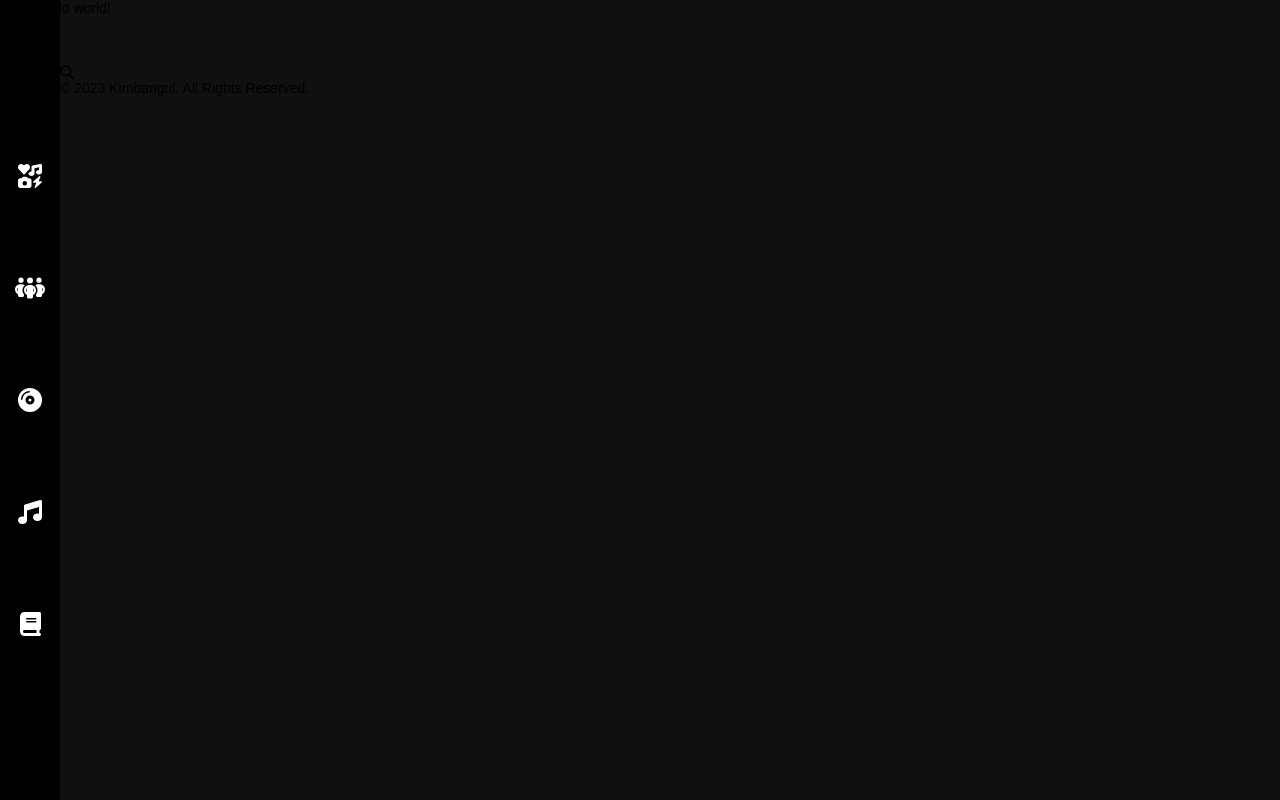
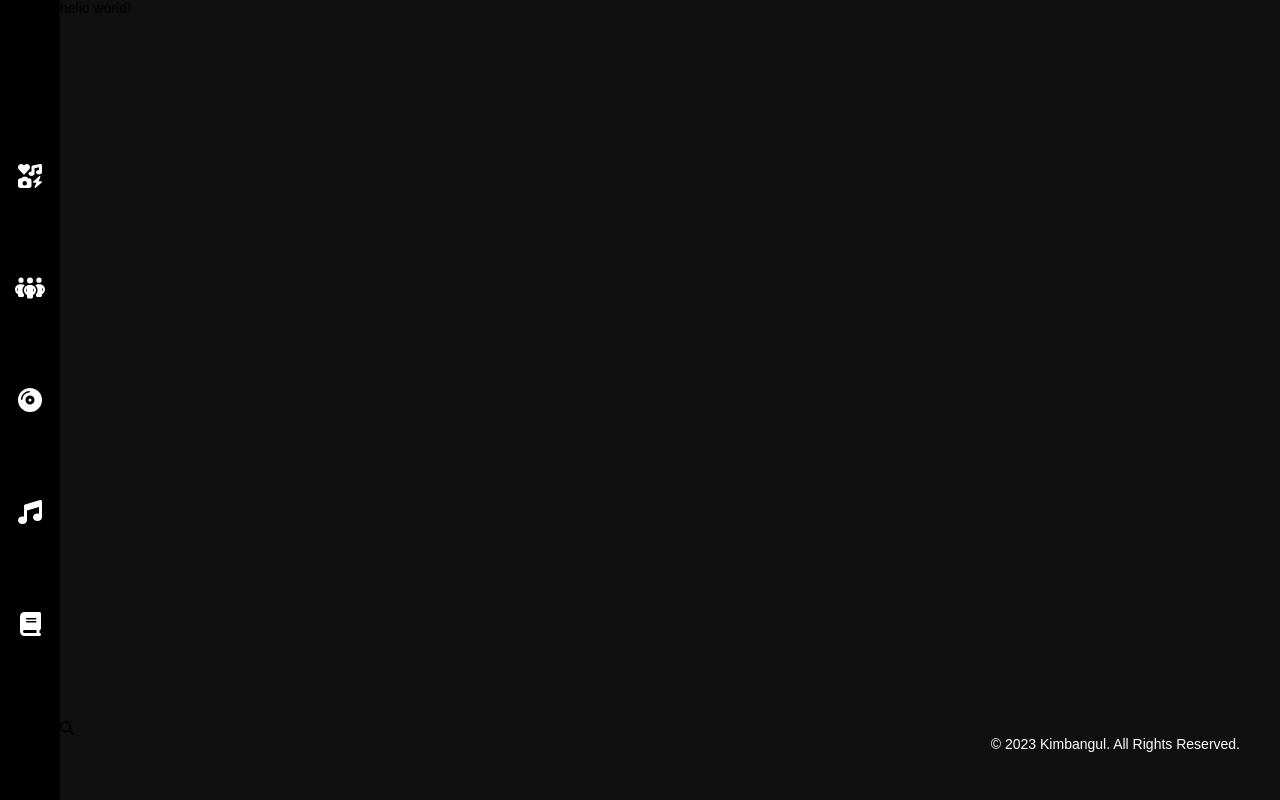
Before and after one commit to Kimbangul/lanalogue, a Next.js app: page / in a window 1280 px wide. Built offline with nearby package versions, Linux system fonts and the light colour scheme.

Commit message:
style: styling layout

```diff
--- a/src/app/layout.tsx
+++ b/src/app/layout.tsx
@@ -1,4 +1,4 @@
-import GlobalStyle from "@/components/common/GlobalStyle";
+import GlobalStyle, {Contents} from "@/components/common/GlobalStyle";
 import ClientProvider from "@/components/common/ClientProvider";
 import FooterView from "@/components/layout/footer/FooterView";
 import HeaderContainer from "@/components/layout/header/HeaderContainer";
@@ -17,7 +17,9 @@ export default function RootLayout({children}: { children: React.ReactNode
       <body>
         <WrapperView>
         <HeaderContainer />
-        {children}
+        <Contents>
+          {children}
+        </Contents>
         <FooterView />
         </WrapperView>
       </body>
--- a/src/components/common/GlobalStyle.ts
+++ b/src/components/common/GlobalStyle.ts
@@ -1,6 +1,6 @@
 'use client'
 
-import { createGlobalStyle } from 'styled-components';
+import styled, { createGlobalStyle } from 'styled-components';
 import theme from '@/utils/Theme';
 
 const GlobalStyle = createGlobalStyle`
@@ -45,4 +45,8 @@ const GlobalStyle = createGlobalStyle`
 
 `;
 
+export const Contents = styled.section`
+  flex-grow: 1;
+`
+
 export default GlobalStyle;
--- a/src/components/layout/footer/FooterStyle.ts
+++ b/src/components/layout/footer/FooterStyle.ts
@@ -6,9 +6,21 @@ export const Footer = {
     background:${props => props.theme.color.bg};
   `,
   Inner: styled.div`
-    max-width: 1200px;
+    /* max-width: 1200px; */
     width: 100%;
     margin: 0 auto;
     padding: 4.8rem 0;
-  `
+  `,
+  List: styled.ul`
+
+  `,
+  Item: styled.li`
+
+  `,
+  Copy: styled.p`
+    color: #fff;
+    font-size: 1.4rem;
+    text-align: right;
+    padding: 0 4rem;
+  `,
 }
--- a/src/components/layout/footer/FooterView.tsx
+++ b/src/components/layout/footer/FooterView.tsx
@@ -13,7 +13,7 @@ const FooterView = () => {
         <ul>
           <li><FontAwesomeIcon icon={faSearch} /></li>
         </ul>
-        <p>© {moment().format('YYYY')} Kimbangul. All Rights Reserved.</p>
+        <Footer.Copy>© {moment().format('YYYY')} Kimbangul. All Rights Reserved.</Footer.Copy>
       </Footer.Inner>
     </Footer.Container>
   )
--- a/src/components/layout/wrapper/WrapperStyle.ts
+++ b/src/components/layout/wrapper/WrapperStyle.ts
@@ -2,7 +2,9 @@ import styled from "styled-components";
 
 export const Wrapper = {
   Container: styled.div`
-    padding-left: 4rem;
-    height: 100%;
+    display: flex;
+    flex-direction: column;
+    padding-left: 6rem;
+    height: 100vh;
   `
 }
```
